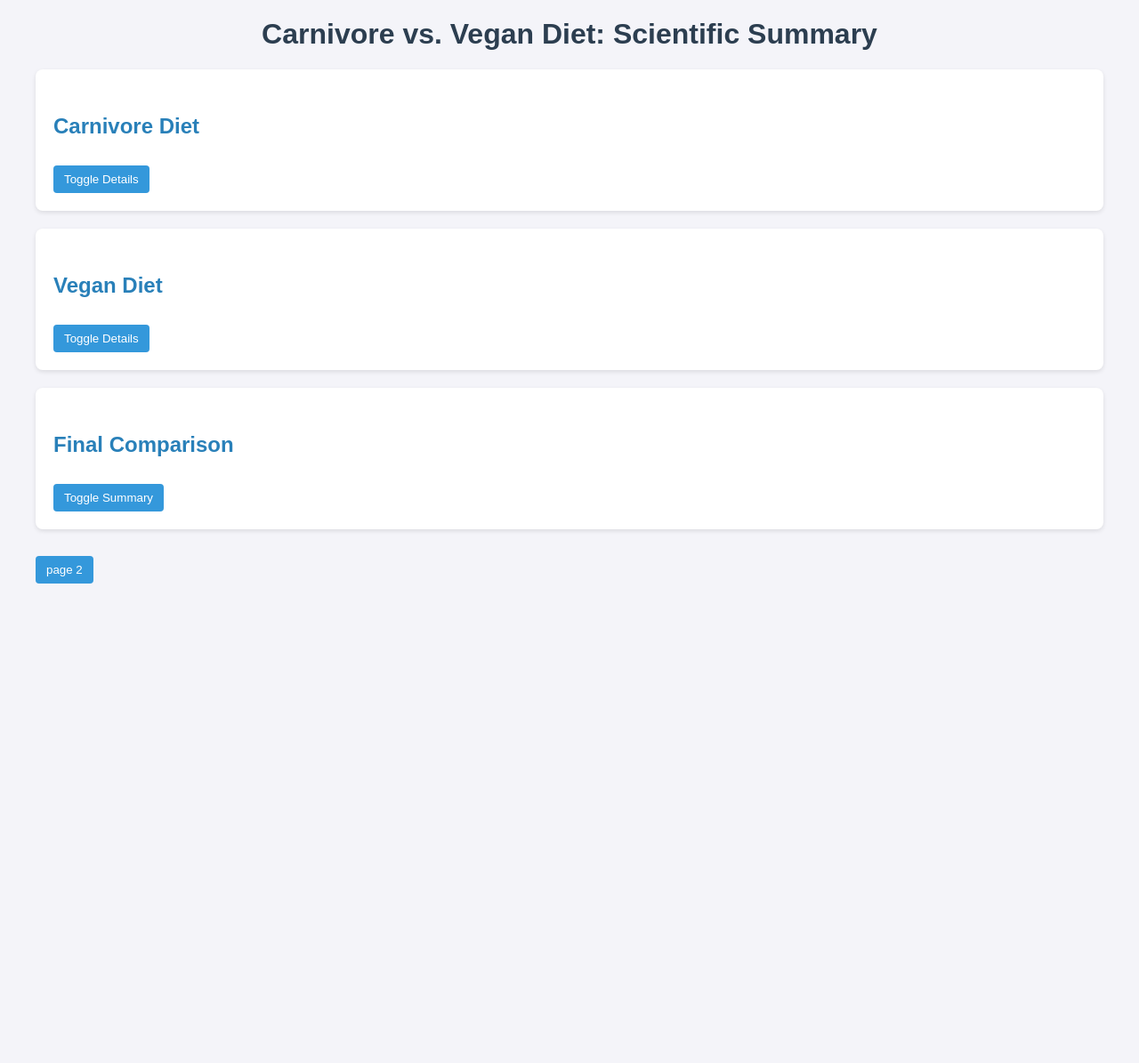
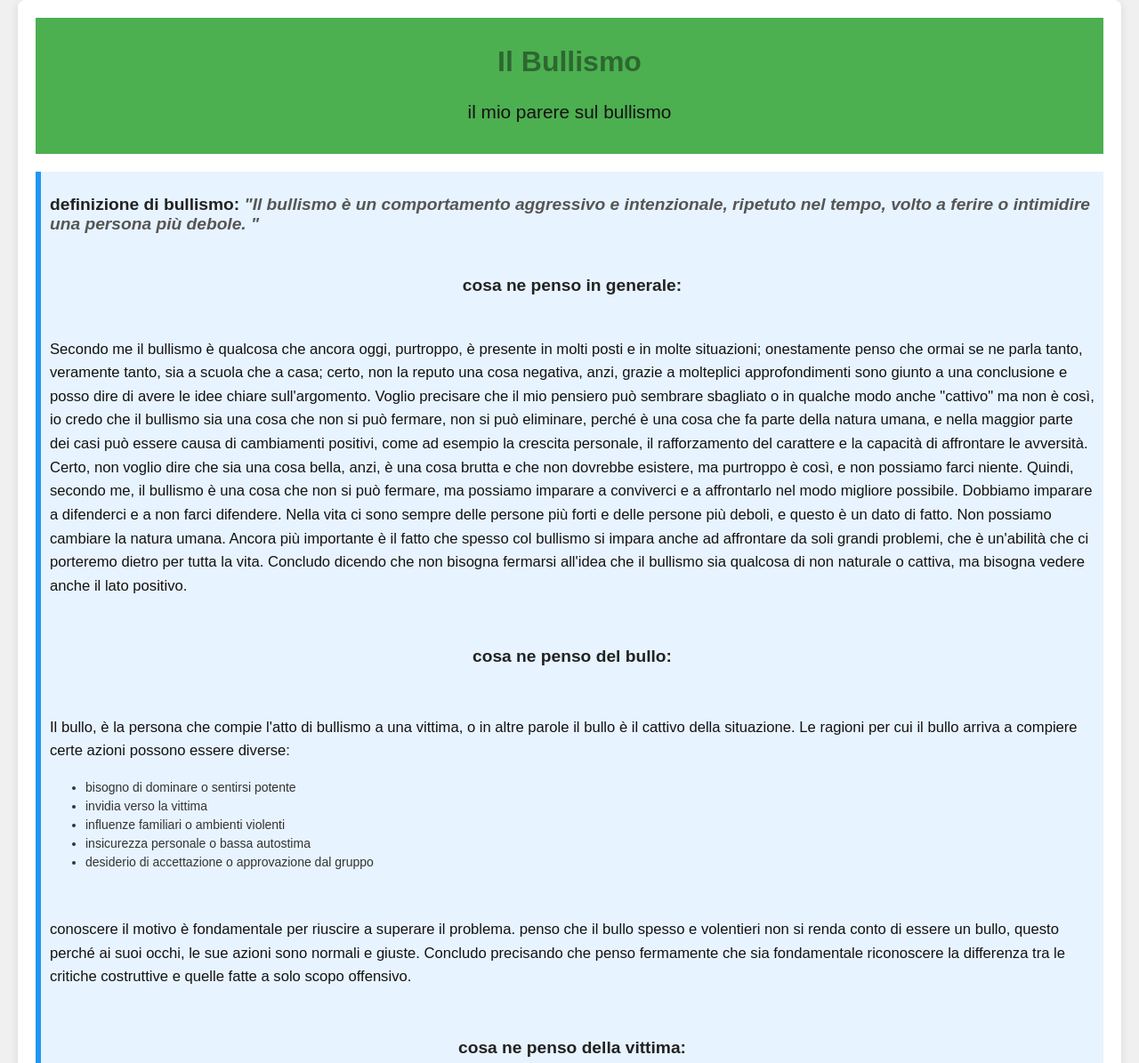
Before and after one commit to BryanMedici/Facts, a plain HTML site: page index.html in a window 1280 px wide. Shown: the part 20-1215 px from the top of the page at 89% size. Before the commit the page ends 800 px from the top, so only its background shows below. Drawn offline with Linux system fonts and the light colour scheme.

Commit message:
Update index.html

```diff
--- a/index.html
+++ b/index.html
@@ -1,155 +1,182 @@
 <!DOCTYPE html>
-<html lang="en">
+<html lang="it">
 <head>
     <meta charset="UTF-8">
-    <title>Carnivore vs. Vegan Diet - Scientific Summary</title>
+    <meta name="viewport" content="width=device-width, initial-scale=1.0">
+    <title>Bullismo</title>
+    <link rel="stylesheet" href="style.css">
+</head>
+<body>
     <style>
         body {
+            background-color: #f0f0f0;
             font-family: Arial, sans-serif;
-            margin: 40px;
-            background-color: #f4f4f9;
+            margin: 0;
+            padding: 20px;
+        }
+        h1 {
             color: #333;
         }
-        h1 {
+        .main {
+            max-width: 1200px;
+            margin: auto;
+            padding: 20px;
+            background-color: #fff;
+            border-radius: 8px;
+            box-shadow: 0 2px 10px rgba(0, 0, 0, 0.1);
+        }
+        .title {
+            font-size: 2em;
             text-align: center;
-            color: #2c3e50;
+            margin-bottom: 20px;
+            animation: colorChange 2s infinite;
         }
-        h2 {
-            color: #2980b9;
-            margin-top: 30px;
+        header {
+            background-color: #4CAF50;
+            color: white;
+            padding: 10px 0;
+            text-align: center;
         }
-        h3 {
-            color: #16a085;
-            margin-top: 20px;
+        header:hover {
+            background-color: #45a049;
         }
-        ul, ol {
-            margin-left: 20px;
+        p {
+            font-size: 1.3em;
+            line-height: 1.6;
+            color: #151212
+
+
         }
-        .section {
-            padding: 20px;
-            margin-bottom: 20px;
-            background: #fff;
-            border-radius: 8px;
-            box-shadow: 0 2px 5px rgba(0,0,0,0.1);
+        .write {
+            margin: 20px 0;
+            padding: 10px;
+            background-color: #e7f3fe;
+            border-left: 6px solid #2196F3;
+            font-size: 0.8em;
         }
-        button {
-            margin-top: 10px;
-            background-color: #3498db;
-            border: none;
-            color: white;
-            padding: 8px 12px;
-            border-radius: 4px;
-            cursor: pointer;
+        .write h2 {
+            font-size: 1.5em;
+            color: #222;
         }
-        button:hover {
-            background-color: #2980b9;
+        .write span {
+            font-style: italic;
+            color: #555;
         }
-        .content {
-            display: none;
+        .text {
+            font-size: 1em;
+            color: #333;
+            line-height: 1.5;
+        }
+        ul{
+            font-size: 14px;
+        }
+        @keyframes colorChange{
+            15%{
+                color: rgba(0, 0, 0, 0.8);
+            }
+            35%{
+                color: rgba(0, 0, 0, 0.6);
+            }
+            55%{
+                color: rgba(0, 0, 0, 0.4);
+            }
+            65%{
+                color: rgba(0, 0, 0, 0.6);
+            }
+            85%{
+                color: rgba(0, 0, 0, 0.8);
+            }
+            100%{
+                color: rgba(0, 0, 0, 1);
+            }
         }
     </style>
-</head>
-<body>
-    <h1>Carnivore vs. Vegan Diet: Scientific Summary</h1>
+    <div class="main">
+    <header>
+        <h1 class="title">Il Bullismo</h1>
+        <p> il mio parere sul bullismo</p>
+    </header>
+    <div class="write">
+        <h2> definizione di bullismo: <span>"Il bullismo è un comportamento aggressivo e intenzionale, ripetuto nel tempo, volto a ferire o intimidire una persona più debole.
+            " </span></h2>
+        <br>
+        <h2 style="text-align: center;">cosa ne penso in generale:</h2>
+        <br>
+        <div class="text">
+            <p>Secondo me il bullismo è qualcosa che ancora oggi, purtroppo,
+             è presente in molti posti e in molte situazioni; onestamente
+             penso che ormai se ne parla tanto, veramente tanto, sia a scuola
+             che a casa; certo, non la reputo una cosa negativa, anzi, grazie
+             a molteplici approfondimenti sono giunto a una conclusione e posso
+             dire di avere le idee chiare sull'argomento. Voglio precisare che il
+            mio pensiero può sembrare sbagliato o in qualche modo anche "cattivo"
+            ma non è così, io credo che il bullismo sia una cosa che non si può
+            fermare, non si può eliminare, perché è una cosa che fa parte della
+            natura umana, e nella maggior parte dei casi può essere causa di cambiamenti
+            positivi, come ad esempio la crescita personale, il rafforzamento del carattere
+            e la capacità di affrontare le avversità. Certo, non voglio dire che sia
+            una cosa bella, anzi, è una cosa brutta e che non dovrebbe esistere, ma purtroppo
+            è così, e non possiamo farci niente. Quindi, secondo me, il bullismo è una cosa
+            che non si può fermare, ma possiamo imparare a conviverci e a affrontarlo nel
+            modo migliore possibile. Dobbiamo imparare a difenderci e a non farci difendere.
+            Nella vita ci sono sempre delle persone più forti e delle persone più deboli, e questo
+            è un dato di fatto. Non possiamo cambiare la natura umana. Ancora più importante
+            è il fatto che spesso col bullismo si impara anche ad affrontare da soli
+            grandi problemi, che è un'abilità che ci porteremo dietro per tutta la vita.
+            Concludo dicendo che non bisogna fermarsi all'idea che il bullismo sia
+            qualcosa di non naturale o cattiva, ma bisogna vedere anche il lato positivo.
 
-    <div class="section">
-        <h2>Carnivore Diet</h2>
-        <button onclick="toggle('carnivore')">Toggle Details</button>
-        <div class="content" id="carnivore">
-            <h3>What is it:</h3>
-            <p>A zero-carb, all-animal diet including red meat, fish, eggs, organs. Excludes all plant foods.</p>
-
-            <h3>Hormonal Effects:</h3>
-            <ul>
-                <li>Testosterone often increases (due to high fat/cholesterol)</li>
-                <li>Insulin drops (improves sensitivity)</li>
-                <li>Cortisol may rise from low-carb stress</li>
-                <li>T3 (thyroid) may drop with prolonged carb restriction</li>
-            </ul>
-
-            <h3>Bone & Skull:</h3>
-            <ul>
-                <li>Testosterone can widen jaw, brow, enhance cheekbones</li>
-                <li>Rich in bone nutrients like K2, phosphorus</li>
-                <li>Lacks vitamin C, magnesium – long-term bone/collagen health concerns</li>
-            </ul>
-
-            <h3>Key Studies:</h3>
-            <ol>
-                <li>Harvard Study (2021): 2,000+ carnivores; weight loss & inflammation improved, LDL risk raised</li>
-                <li>NIH Study (2021): Better insulin control vs. vegan; more calories consumed</li>
-            </ol>
+        </p>
+        <br>
+        <h2 style="text-align: center;">cosa ne penso del bullo:</h2>
+        <br>
+        <div class="text">
+            <p>Il bullo, è la persona che compie l'atto di bullismo a una vittima, o in altre parole
+                il bullo è il cattivo della situazione. Le ragioni per cui il bullo arriva a compiere
+                certe azioni possono essere diverse:
+                <ul>
+                    <li>bisogno di dominare o sentirsi potente</li>
+                    <li>invidia verso la vittima</li>
+                    <li>influenze familiari o ambienti violenti</li>
+                    <li>insicurezza personale o bassa autostima</li>
+                    <li>desiderio di accettazione o approvazione dal gruppo</li>
+                </ul>
+                </p>
+                <br><p>
+                conoscere il motivo è fondamentale per riuscire a superare il problema.
+                penso che il bullo spesso e volentieri non si renda conto di essere un bullo,
+                questo perché ai suoi occhi, le sue azioni sono normali e giuste.
+                Concludo precisando che penso fermamente che sia fondamentale riconoscere la differenza tra le critiche
+                costruttive e quelle fatte a solo scopo offensivo.
+            </p>
         </div>
-
-    </div>
-
-    <div class="section">
-        <h2>Vegan Diet</h2>
-        <button onclick="toggle('vegan')">Toggle Details</button>
-        <div class="content" id="vegan">
-            <h3>What is it:</h3>
-            <p>A diet excluding all animal products. Focuses on plants, grains, legumes, nuts.</p>
-
-            <h3>Hormonal Effects:</h3>
-            <ul>
-                <li>Improves insulin sensitivity</li>
-                <li>Estrogen balance through fiber</li>
-                <li>Testosterone may drop if low-fat or low-calorie</li>
-                <li>Watch iodine/selenium for thyroid health</li>
-            </ul>
-
-            <h3>Bone & Skull:</h3>
-            <ul>
-                <li>Supports collagen with vitamin C, magnesium</li>
-                <li>May lack calcium, K2, D without supplements</li>
-                <li>Less testosterone-related facial change</li>
-            </ul>
-
-            <h3>Key Studies:</h3>
-            <ol>
-                <li>Stanford Twin Study (2023): Vegan twins had lower LDL, insulin, and weight</li>
-                <li>EPIC-Oxford (2016): High fiber, low B12/calcium</li>
-                <li>NIH Study (2021): Vegan group lost more fat despite high-carb intake</li>
-            </ol>
+        <br>
+        <h2 style="text-align: center;">cosa ne penso della vittima:</h2>
+        <br>
+        <div class="text">
+            <p>la vittima, è la persona che subisce l'atto di bullismo dal bullo,
+                    di solito sono delle persone deboli, fragili o con pochi amici,
+                    questo li rende le persone perfette in quanto il bullo è sicuro che
+                    le sue azioni passeranno inosservate.
+                    il mio consiglio a queste persone è quello di combattere, di non arrendersi
+                    agli insulti o alle violenze subite, di diventare più forti e in grado di difendersi.
+                    Non occorre sempre consultare un adulto, spesso il problema si deve risolvere
+                    da soli, come molto spesso è nella vita.
+            </p>
+        </div>
+        <br>
+        <h2 style="text-align: center;">la mia esperienza col bullismo:</h2>
+        <br>
+        <div class="text">
+            <p>io in prima persona ho avuto a che fare col bullismo, e dalla mia esperienza ho
+                tratto solo miglioramenti, soprattutto a livello fisico e mentale, ho capito che
+                le parole hanno un peso e sono un'arma a tutti gli effetti, però sono andato avanti,
+                non mi sono arreso, non ho chiesto aiuto, semplicemente ho capito che la vita va avanti
+                indipendentemente da quello che ci accade.
+                Concludo dicendo che spero si continui ancora a parlare di bullismo e che i ragazzi
+                capissero meglio cosa tratta realmente.
+            </p>
         </div>
     </div>
-
-    <div class="section">
-        <h2>Final Comparison</h2>
-        <button onclick="toggle('comparison')">Toggle Summary</button>
-        <div class="content" id="comparison">
-            <h3>Carnivore:</h3>
-            <ul>
-                <li>High in protein, B12, iron, K2</li>
-                <li>Boosts testosterone</li>
-                <li>Low in vitamin C, fiber</li>
-                <li>Gut microbiome diversity drops</li>
-            </ul>
-
-            <h3>Vegan:</h3>
-            <ul>
-                <li>High in antioxidants, fiber, phytonutrients</li>
-                <li>Improves heart markers</li>
-                <li>Needs B12, D, omega-3 supplementation</li>
-                <li>Risk of muscle loss if poorly managed</li>
-            </ul>
-
-            <h3>Conclusion:</h3>
-            <p>No absolute "best" diet – it depends on goals, genetics, and lifestyle. Smart, well-balanced planning is key.</p>
-        </div>
-
-    </div>
-    <button id="nav">page 2</button>
-
-    <script>
-        function Changelocation() {
-            window.location.href = "page2.html";
-        }
-        document.getElementById("nav").addEventListener("click", Changelocation);
-        function toggle(id) {
-            const el = document.getElementById(id);
-            el.style.display = el.style.display === 'none' || el.style.display === '' ? 'block' : 'none';
-        }
-    </script>
 </body>
 </html>
```
